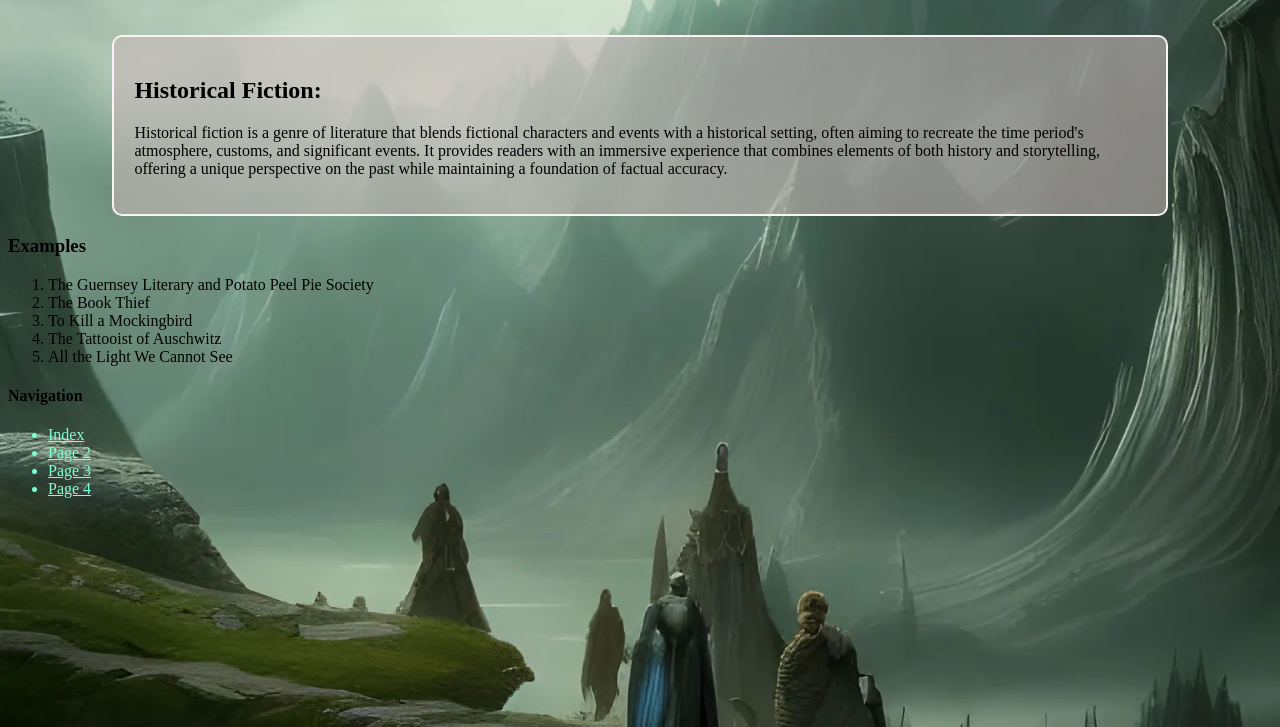
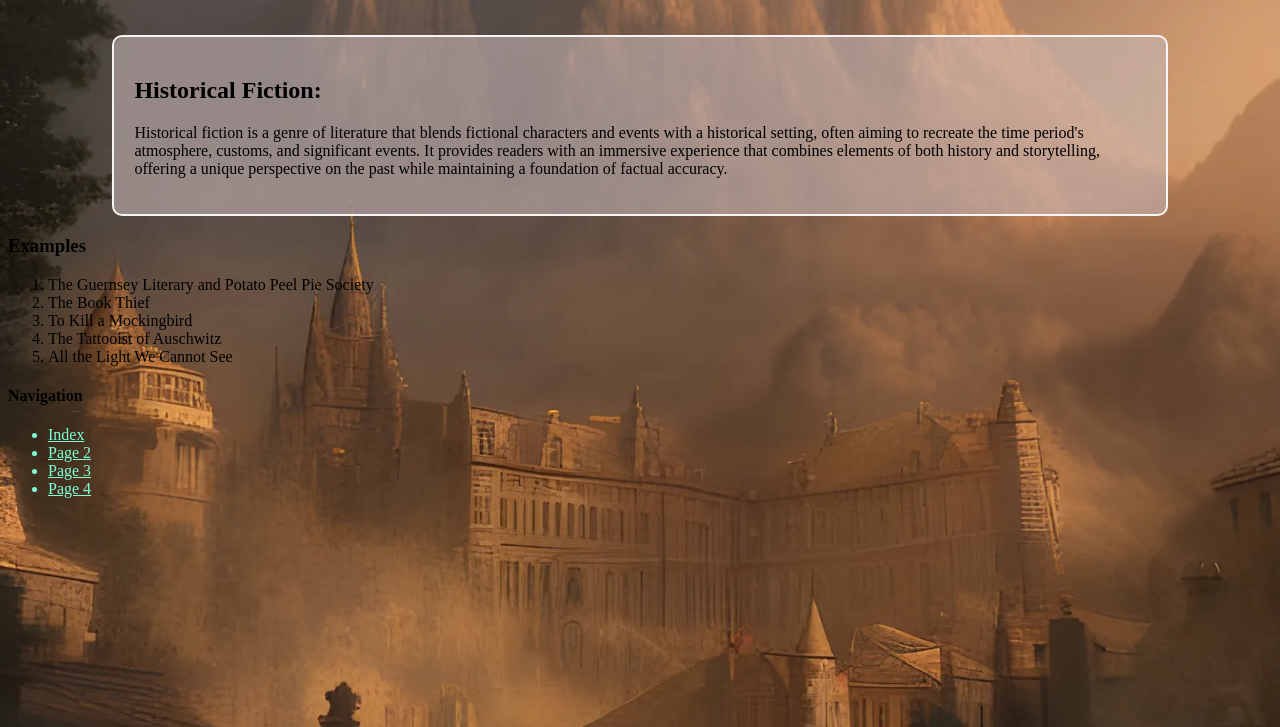
Before and after one commit to jgiraldo11/assignment-1, a plain HTML site: page page2.html in a window 1280 px wide. Shown: the part 73-800 px from the top of the page. Drawn offline with Linux system fonts and the light colour scheme.

Commit message:
UPDATED background

```diff
--- a/page2.html
+++ b/page2.html
@@ -8,7 +8,7 @@
     <link rel="stylesheet" href="./styles/style.css">
 </head>
     <h1>Book Genres</h1>
-        <body>
+        <body class="page2">
             <div class="main-container">
                 <h2>Historical Fiction:</h2>
                 <p>Historical fiction is a genre of literature that blends fictional characters and events with a historical setting, often aiming to recreate the time period's atmosphere, customs, and significant events. It provides readers with an immersive experience that combines elements of both history and storytelling, offering a unique perspective on the past while maintaining a foundation of factual accuracy.</p>
--- a/styles/style.css
+++ b/styles/style.css
@@ -1,4 +1,4 @@
-body {
+body.page1 {
     background-color: yellow;
     background-image: url("../images/bg2.webp");
     background-repeat: no-repeat;
@@ -27,3 +27,11 @@ nav{
 li a{
     color: aquamarine
 }
+body.page2 {
+    background-color: yellow;
+    background-image: url("../images/bg3.webp");
+    background-repeat: no-repeat;
+    background-size: cover;
+    background-attachment: fixed;
+    background-position: center;
+}
```
Also changed, not shown: index.html (+1 -1 lines), images/bg3.webp (added).
